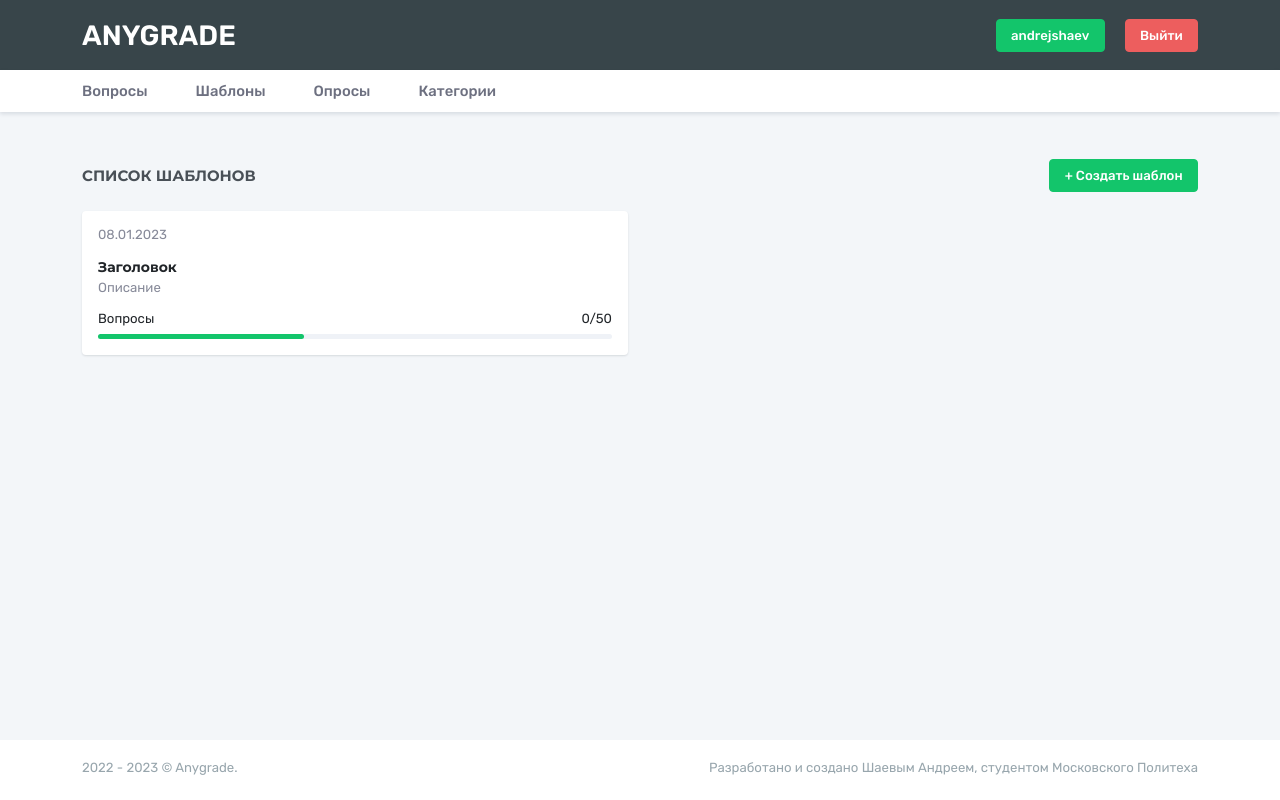
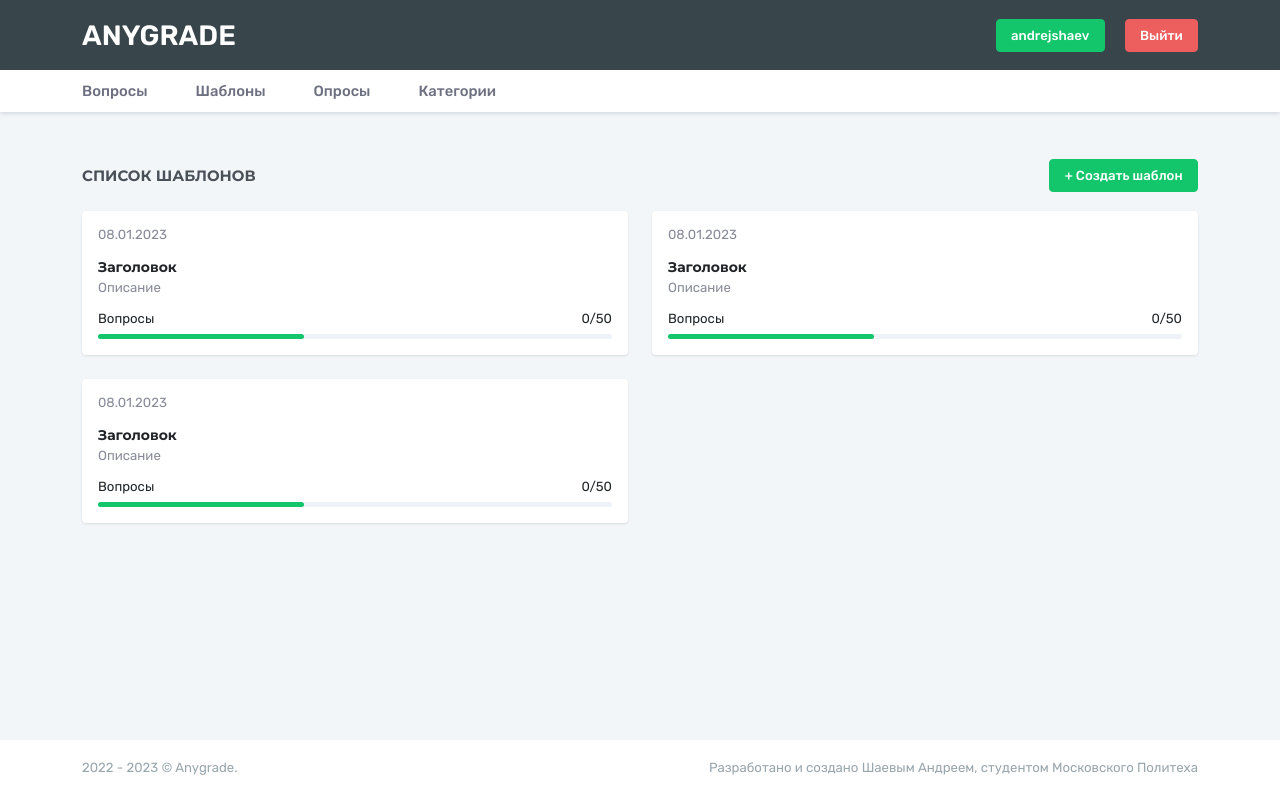
Before and after one commit to nknwns/anygrade-frontend, a Nuxt app: page / in a window 1280 px wide. Built offline with nearby package versions, Linux system fonts and the light colour scheme.

Commit message:
Create templates store and edit templates page

```diff
--- a/components/Templates/TemplatesItem.vue
+++ b/components/Templates/TemplatesItem.vue
@@ -41,7 +41,7 @@ export default {
 	},
 	computed: {
 		created_at() {
-			return this.template.created_at.toLocaleDateString('ru');
+			return new Date(this.template.created_at).toLocaleDateString('ru');
 		}
 	},
 	data() {
--- a/pages/index.vue
+++ b/pages/index.vue
@@ -5,37 +5,45 @@
 				<div class="col-12">
 					<div class="section__header">
 						<h4 class="section__title">Список шаблонов</h4>
-						<router-link to="/templates/add" class="button button--success">+ Создать шаблон</router-link>
+						<nuxt-link to="/templates/add" class="button button--success">+ Создать шаблон</nuxt-link>
 					</div>
 				</div>
 			</div>
 			<div class="row">
-				<TemplatesItem
-					v-for="(template, i) in templates"
-					:key="i"
-					:template="template"
-				/>
+				<template v-if="isLoading">
+					<p>Загрузка данных..</p>
+				</template>
+				<template v-else>
+					<TemplatesItem
+						v-for="(template, i) in templates"
+						:key="i"
+						:template="template"
+					/>
+				</template>
 			</div>
 		</div>
 	</section>
 </template>
 
 <script>
+
+import {mapActions, mapState} from "vuex";
+
 export default {
 	name: 'TemplatePage',
-	data() {
-		return {
-			templates: [
-				{
-					id: 0,
-					title: 'Заголовок',
-					description: 'Описание',
-					questions: [],
-					progress: 40,
-					created_at: new Date()
-				}
-			]
-		}
+	computed: {
+		...mapState({
+			templates: state => state.templates.templates,
+			isLoading: state => state.templates.isLoading
+		})
+	},
+	methods: {
+		...mapActions({
+			loadTemplates: 'templates/loadTemplates'
+		})
+	},
+	mounted() {
+		this.loadTemplates();
 	}
 }
 </script>
--- /dev/null
+++ b/pages/templates/add.vue
@@ -0,0 +1,10 @@
+<template>
+
+</template>
+
+<script>
+export default {
+	name: "AddTemplatePage",
+	layout: 'inProgress'
+}
+</script>
--- /dev/null
+++ b/static/templates.json
@@ -0,0 +1,26 @@
+[
+	{
+		"id": 0,
+		"title": "Заголовок",
+		"description": "Описание",
+		"questions": [],
+		"progress": 40,
+		"created_at": "2023-01-08T18:01:52.602Z"
+	},
+	{
+		"id": 1,
+		"title": "Заголовок",
+		"description": "Описание",
+		"questions": [],
+		"progress": 40,
+		"created_at": "2023-01-08T18:01:52.602Z"
+	},
+	{
+		"id": 2,
+		"title": "Заголовок",
+		"description": "Описание",
+		"questions": [],
+		"progress": 40,
+		"created_at": "2023-01-08T18:01:52.602Z"
+	}
+]
--- /dev/null
+++ b/store/templates.js
@@ -0,0 +1,34 @@
+export const state = () => ({
+	templates: [],
+	isLoading: true
+})
+
+export const getters = {
+
+}
+
+export const mutations = {
+	setTemplates(state, templates) {
+		state.templates = templates;
+	},
+	setLoading(state, loading) {
+		state.isLoading = loading;
+	}
+}
+
+export const actions = {
+	async loadTemplates({commit}) {
+		try {
+			commit('setTemplates', []);
+			commit('setLoading', true);
+
+			const templates = await this.$axios.$get('templates.json');
+			console.log(templates)
+
+			commit('setTemplates', templates);
+			commit('setLoading', false);
+		} catch (e) {
+			console.log(e);
+		}
+	}
+}
```
